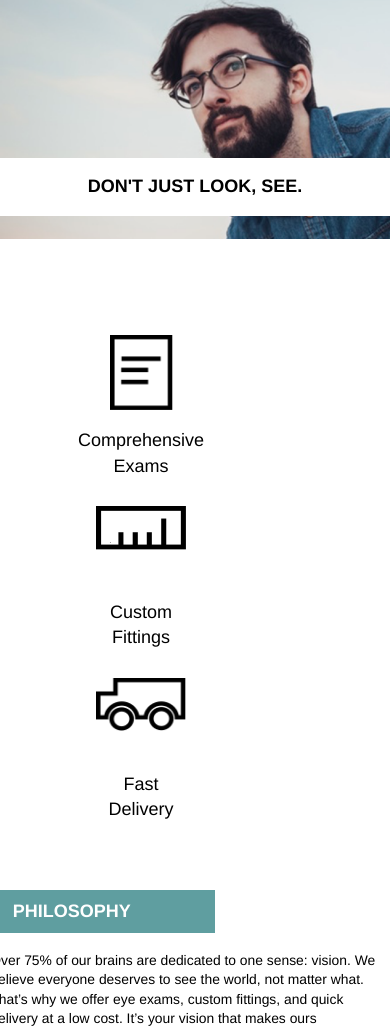
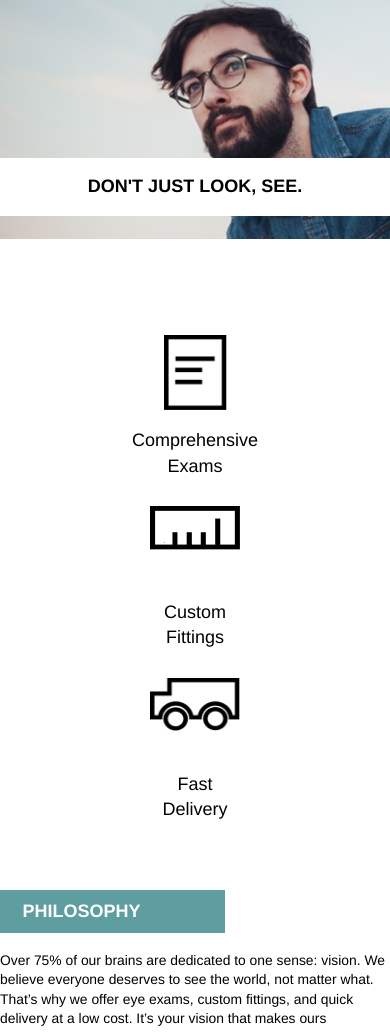
Before and after one commit to lpedrossantos/Tortoiseshell, a plain HTML site: page index.html in a window 390 px wide. Shown: the part 67-1100 px from the top of the page. Drawn offline with Linux system fonts and the light colour scheme.

Commit message:
Add changes in style file.

```diff
--- a/resources/css/style.css
+++ b/resources/css/style.css
@@ -247,6 +247,7 @@ footer span{
   .exam, .custom, .delivery{
     margin-top: 1.54rem;
     font-size: 0.77rem;
+    margin-right: 0;
   }
   .info-flex{
     display: flex;
@@ -257,6 +258,7 @@ footer span{
   .info{
     width: 100%;
     margin-bottom: 4rem;
+    margin-right: 0;
   }
   .title{
     margin-bottom: 1rem;
```
